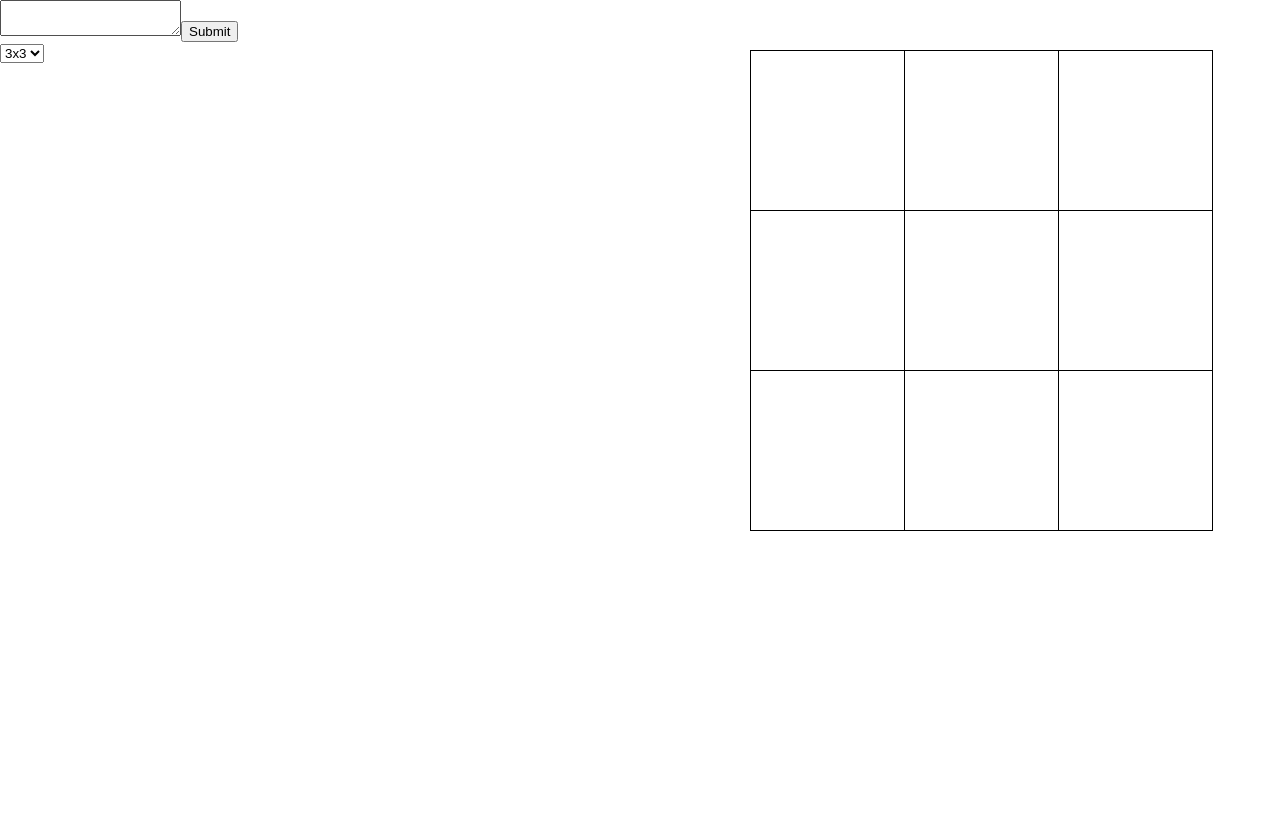
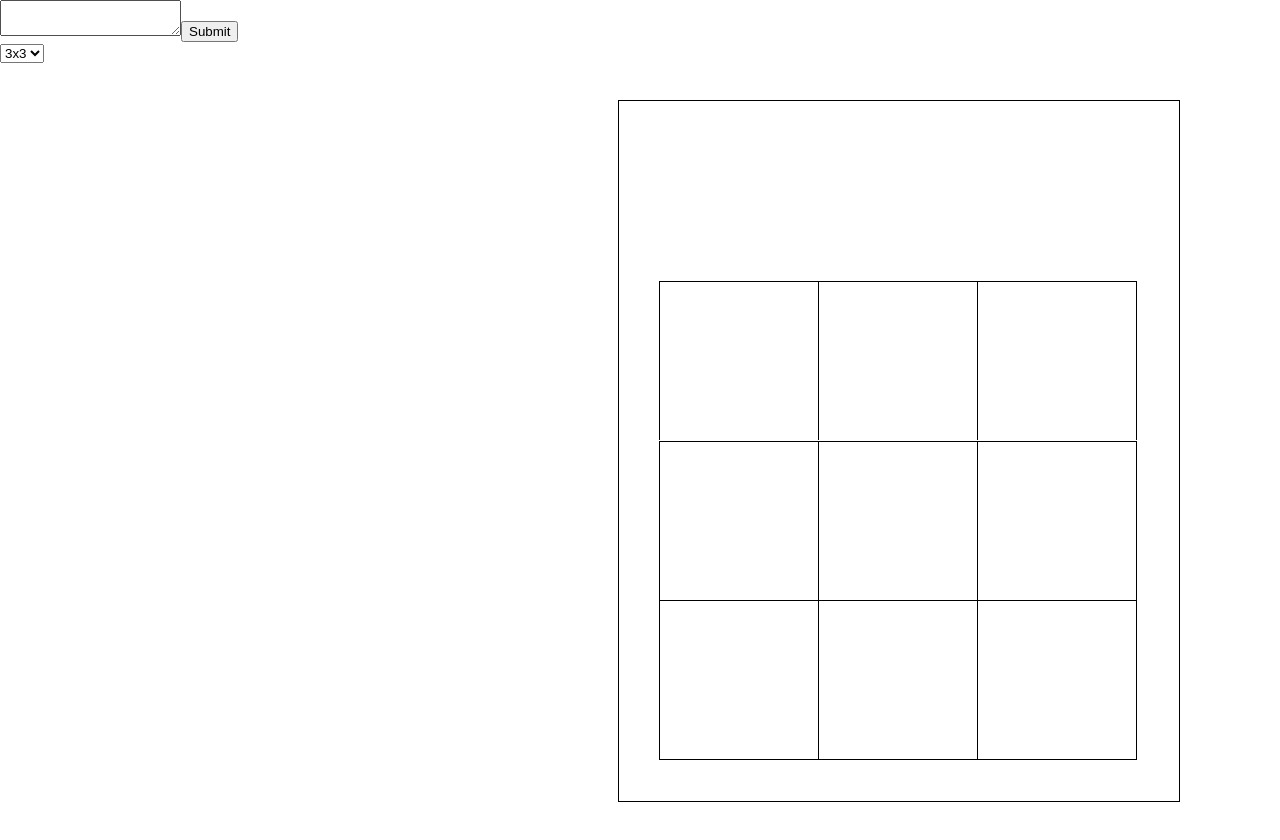
Before and after one commit to DGMarkel/bingo-card-generator, a React (Create React App) app: page / in a window 1280 px wide. Shown: the top 840 px of the page. Before the commit the page ends 800 px from the top, so only its background shows below. Built offline with nearby package versions, Linux system fonts and the light colour scheme.

Commit message:
add styling to .grid, .card, and .grid-(varying dimensions)

```diff
--- a/src/App.css
+++ b/src/App.css
@@ -4,10 +4,13 @@
 
 .game { /* sets styling for div containing sample bingo card */
   float: right;
-  margin: 50px;
 }
 
 .card { /* sets styling for card containing bingo grid */
+  border: 1px solid black;
+  width: 560px;
+  height: 700px;
+  margin: 100px;
 }
 
 .grid {
@@ -15,6 +18,7 @@
   flex-wrap: wrap;                     /* enable flex items to wrap */
   width: 480px;
   height: 480px;
+  margin: 180px auto 0 auto;
 }
 
 .cell {                             /*sets borders for top and left sides of cells */
@@ -24,25 +28,24 @@
 }
 
 .grid-thirds {  /* establishes dimensions for 3x3 bingo card */
-  width: 153px;
-  height: 159px;
+  width: 158px;
+  height: 158px;
 }
 
 .grid-quarters {  /* establishes dimensions for 4x4 bingo card */
-  width: 24%;
-  height: 25%;
+  width: 118px;
+  height: 118px;
 }
 
 .grid-fifths {  /* establishes dimensions for 5x5 bingo card */
-  width: 19%;
-  height: 20%;
+  width: 94px;
+  height: 94px;
 }
 
 .grid-thirds:nth-child(3n+3), .grid-quarters:nth-child(4n+4), .grid-fifths:nth-child(5n+5) { /* sets right-hand  border for last cell in every row  */
   border-right: 1px solid black;
 }
 
-
 /* sets bottom border for every cell in bottom row of bingo card */
 .grid-thirds:nth-last-child(-n + 3), .grid-quarters:nth-last-child(-n + 4), .grid-fifths:nth-last-child(-n + 5) {
   border-bottom: 1px solid black;
```
